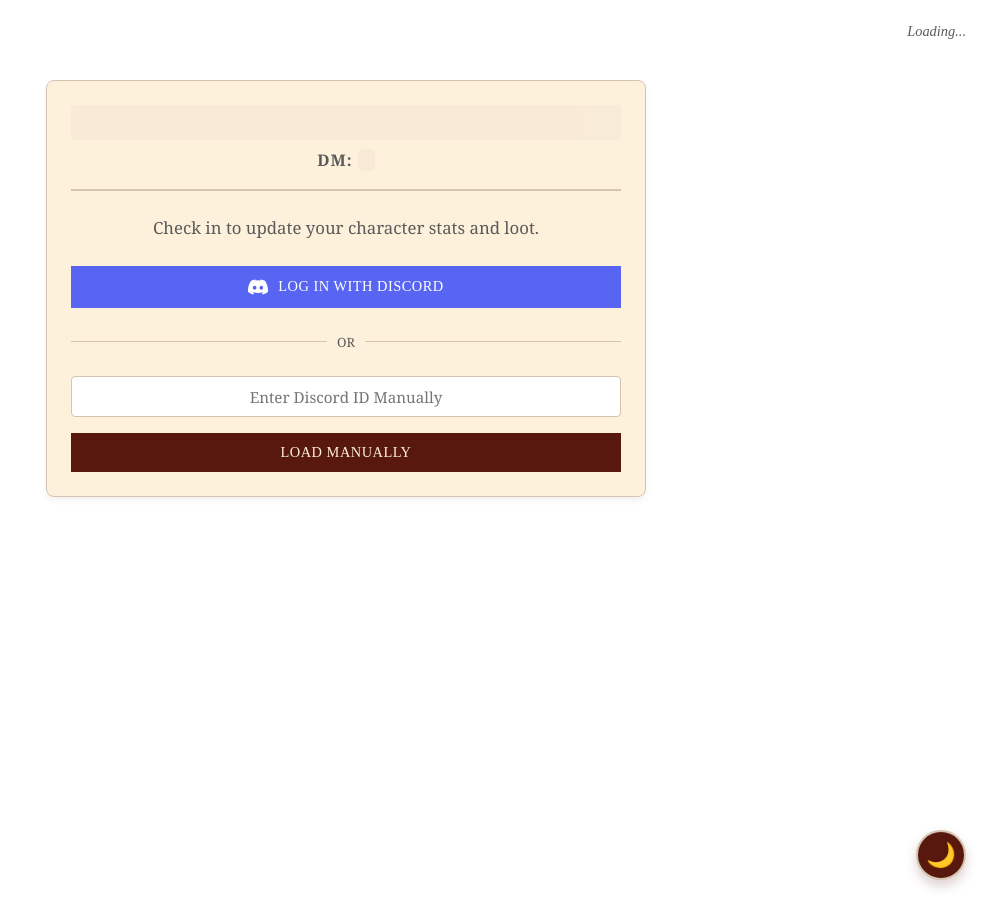
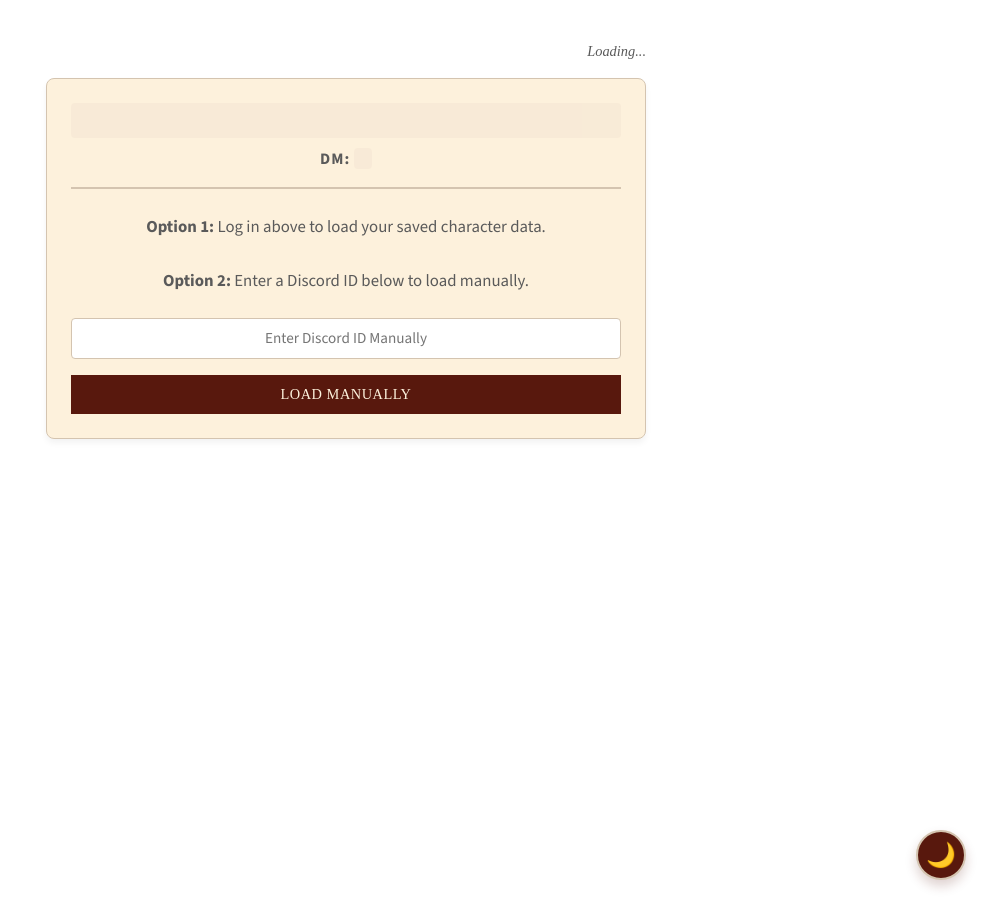
Before and after one commit to coconutswallow/Guides, a Jekyll site: the page built from dm-tool/player-entry.html, in a window 1280 px wide. Shown: the whole page, without its empty margins (294-1280 px from the left). Built offline with Jekyll 4.4.1, drawn with Linux system fonts in a browser that asks for light colours; some web fonts are replaced; a script that is not in the unit is left out.

Commit message:
Update player-entry.html

```diff
--- a/dm-tool/player-entry.html
+++ b/dm-tool/player-entry.html
@@ -12,6 +12,8 @@
     <link rel="stylesheet" href="{{ '/assets/css/style.css' | relative_url }}">
     <link rel="stylesheet" href="{{ '/assets/css/dm-tool.css' | relative_url }}">
 
+    <link href="https://fonts.googleapis.com/css2?family=Almendra:wght@400;700&family=Source+Sans+3:wght@400;600;700&display=swap" rel="stylesheet">
+
     <style>
         /* Layout Overrides */
         body {
@@ -21,7 +23,7 @@
             min-height: 100vh;
             padding: 20px;
             background-image: var(--page-bg-image, none);
-            padding-top: 80px;
+            padding-top: 40px;
         }
 
         .entry-container {
@@ -31,11 +33,11 @@
             position: relative;
         }
 
-        .top-auth-position {
-            position: absolute;
-            top: 20px;
-            right: 20px;
-            z-index: 1000;
+        /* Positions the auth header cleanly above the card */
+        .auth-header-container {
+            display: flex;
+            justify-content: flex-end;
+            margin-bottom: 15px;
         }
 
         .session-info {
@@ -67,38 +69,6 @@
             gap: 1rem;
         }
 
-        .divider-or {
-            display: flex;
-            align-items: center;
-            text-align: center;
-            color: var(--color-text-secondary);
-            font-size: 0.8rem;
-            text-transform: uppercase;
-            margin: 0.5rem 0;
-        }
-        .divider-or::before, .divider-or::after {
-            content: '';
-            flex: 1;
-            border-bottom: 1px solid var(--color-border);
-        }
-        .divider-or::before { margin-right: 10px; }
-        .divider-or::after { margin-left: 10px; }
-
-        .btn-card-login {
-            background-color: #5865F2;
-            color: white;
-            display: flex;
-            align-items: center;
-            justify-content: center;
-            gap: 10px;
-        }
-        .btn-card-login:hover {
-            background-color: #4752C4;
-            color: white;
-            transform: translateY(-2px);
-            box-shadow: var(--shadow-md);
-        }
-
         .hidden { display: none !important; }
 
         .skeleton {
@@ -117,11 +87,11 @@
 </head>
 <body>
 
-    <div class="top-auth-position">
-        {% include auth-header.html %}
-    </div>
+    <div class="entry-container">
 
-    <div class="entry-container">
+        <div class="auth-header-container">
+            {% include auth-header.html %}
+        </div>
 
         <div class="card">
 
@@ -132,20 +102,11 @@
 
             <div id="login-section">
                 <p style="text-align: center; color: var(--color-text-secondary); margin-bottom: 1.5rem;">
-                    Check in to update your character stats and loot.
+                    <strong>Option 1:</strong> Log in above to load your saved character data.<br><br>
+                    <strong>Option 2:</strong> Enter a Discord ID below to load manually.
                 </p>
 
                 <div class="login-options">
-
-                    <button type="button" class="button btn-card-login" id="btn-card-login" onclick="window.authManager.login()">
-                        <svg width="20" height="20" viewBox="0 0 127.14 96.36" aria-hidden="true" fill="currentColor">
-                            <path d="M107.7,8.07A105.15,105.15,0,0,0,81.47,0a72.06,72.06,0,0,0-3.36,6.83A97.68,97.68,0,0,0,49,6.83,72.37,72.37,0,0,0,45.64,0A105.89,105.89,0,0,0,19.39,8.09C2.79,32.65-1.71,56.6.54,80.21h0A105.73,105.73,0,0,0,32.71,96.36,77.11,77.11,0,0,0,39.6,85.25a68.42,68.42,0,0,1-10.85-5.18c.91-.66,1.8-1.34,2.66-2a75.57,75.57,0,0,0,64.32,0c.87.71,1.76,1.39,2.66,2a68.68,68.68,0,0,1-10.87,5.19,77,77,0,0,0,6.89,11.1A105.89,105.89,0,0,0,126.6,80.22c2.36-24.44-2.54-47.89-18.9-72.15ZM42.45,65.69C36.18,65.69,31,60,31,53s5-12.74,11.43-12.74S54,46,53.89,53,48.84,65.69,42.45,65.69Zm42.24,0C78.41,65.69,73.25,60,73.25,53s5.18-12.74,11.44-12.74S96.23,46,96.12,53,91.08,65.69,84.69,65.69Z"/>
-                        </svg>
-                        Log in with Discord
-                    </button>
-
-                    <div class="divider-or">OR</div>
-
                     <div class="form-group">
                         <input type="text" id="login-discord-id" placeholder="Enter Discord ID Manually" class="table-input" style="text-align: center;">
                     </div>
```
